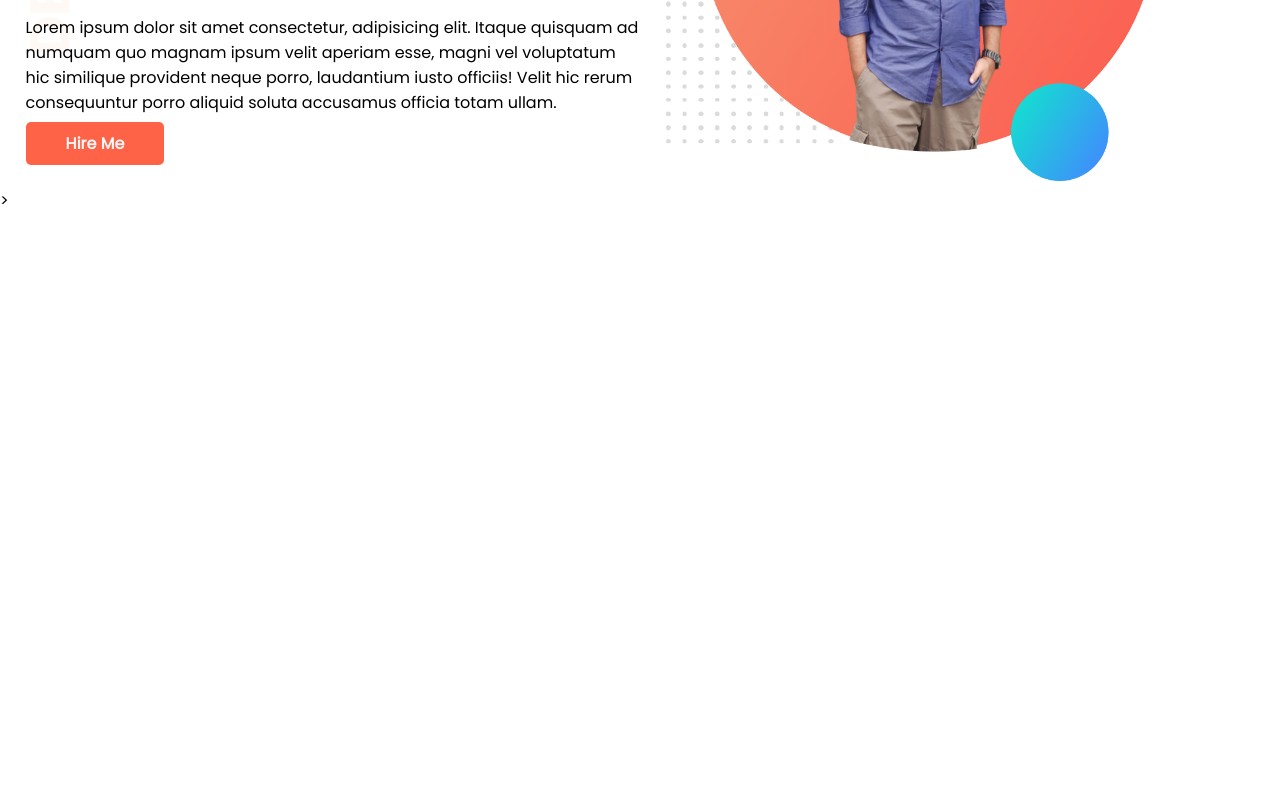
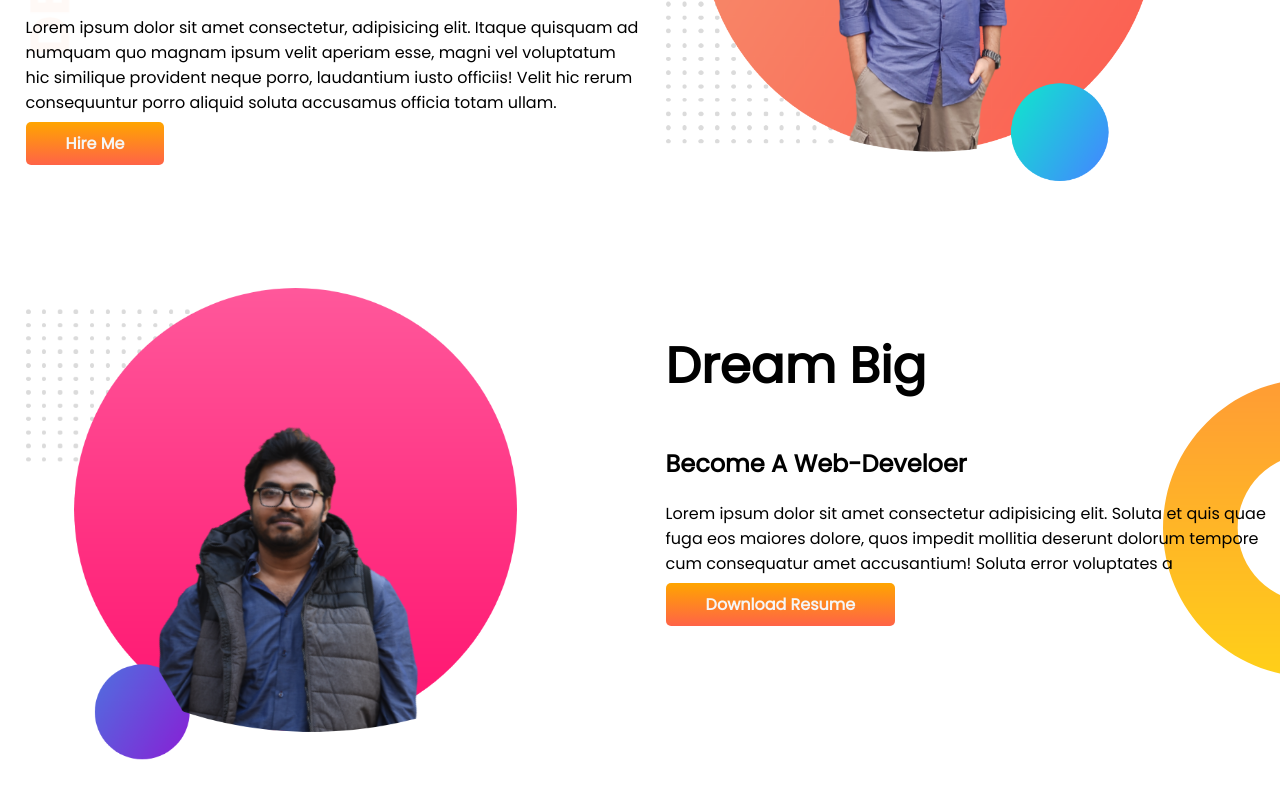
Before and after one commit to FIShahid/my-portfolio-one, a plain HTML site: page index.html in a window 1280 px wide. Shown: the part 307-1106 px from the top of the page. Before the commit the page ends 800 px from the top, so only its background shows below. Drawn offline with Linux system fonts and the light colour scheme.

Commit message:
dream-added

```diff
--- a/index.html
+++ b/index.html
@@ -25,7 +25,19 @@
    <div class="half-width">
         <img src="./images/my-bg 1.png" alt="my-image">
    </div>
-   </section>>
+   </section>
+   <section class="dream-big">
+        <div class="half-width">
+            <img src="./images/my-bg2.png">
+        </div>
+        <div class="half-width">
+            <h1>Dream Big</h1>
+            <h2>Become A Web-Develoer</h2>
+            <p>Lorem ipsum dolor sit amet consectetur adipisicing elit. Soluta et quis quae fuga eos maiores dolore, quos impedit mollitia deserunt dolorum tempore cum consequatur amet accusantium! Soluta error voluptates a</p>
+            <a class="link-button" target="_blank"href="">Download Resume</a>
+        </div>
+
+   </section>
 </body>
 
 </html>
--- a/style.css
+++ b/style.css
@@ -10,6 +10,7 @@ h1{
 }
 section{
     display: flex;
+    margin-bottom: 100px;
 }
 .half-width{
     width: 50%;
@@ -21,7 +22,7 @@ section{
 
 .link-button{
     text-decoration: none;
-    background-color: tomato;
+    background-image :linear-gradient(orange,tomato);
     padding: 10px 40px;
     color: whitesmoke;
     font-weight: bold;
@@ -32,3 +33,8 @@ section{
     background-repeat: no-repeat;
 
 }
+.dream-big{
+    background-image: url('./images/dream-bg.png');
+    background-repeat: no-repeat;
+    background-position: right;
+}
```
